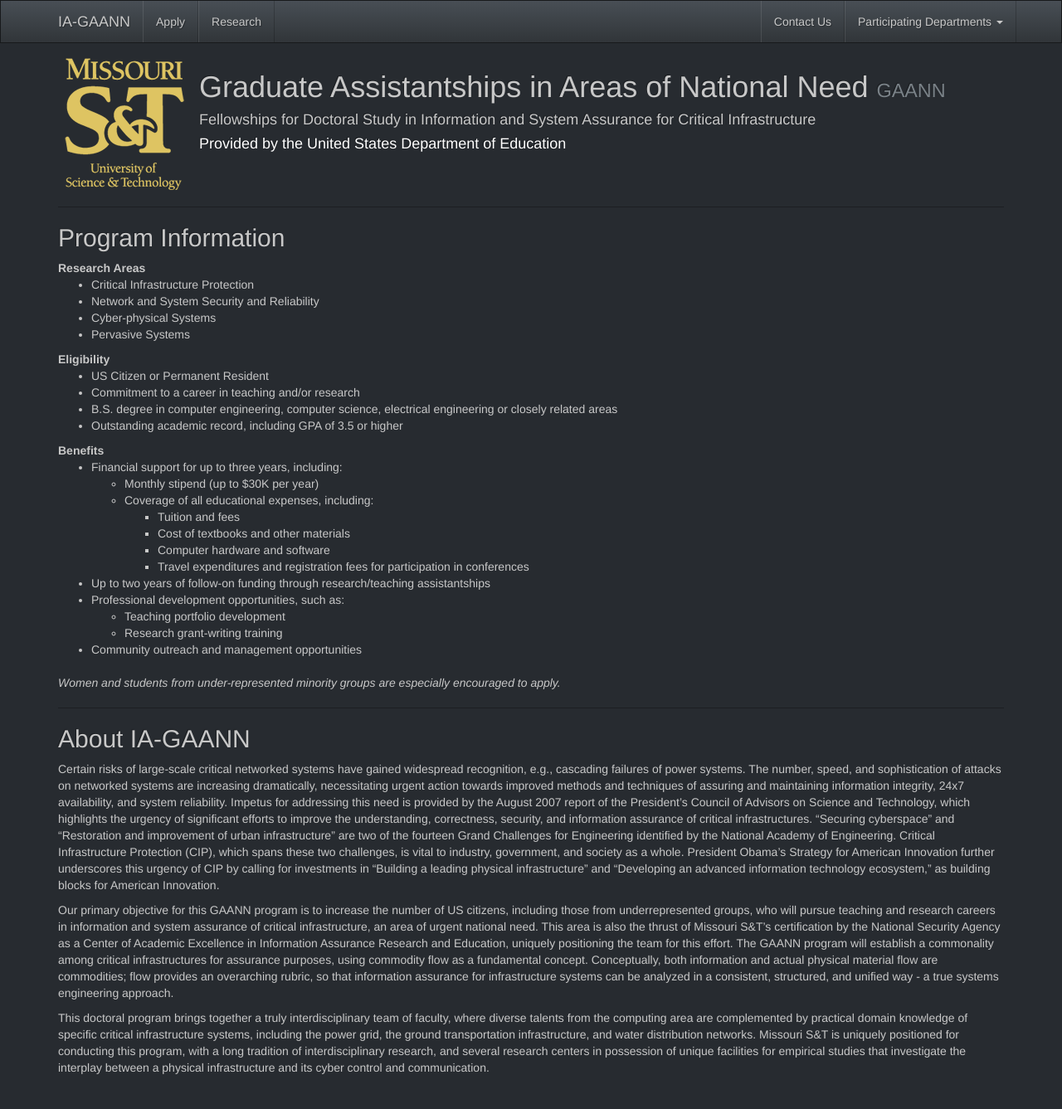
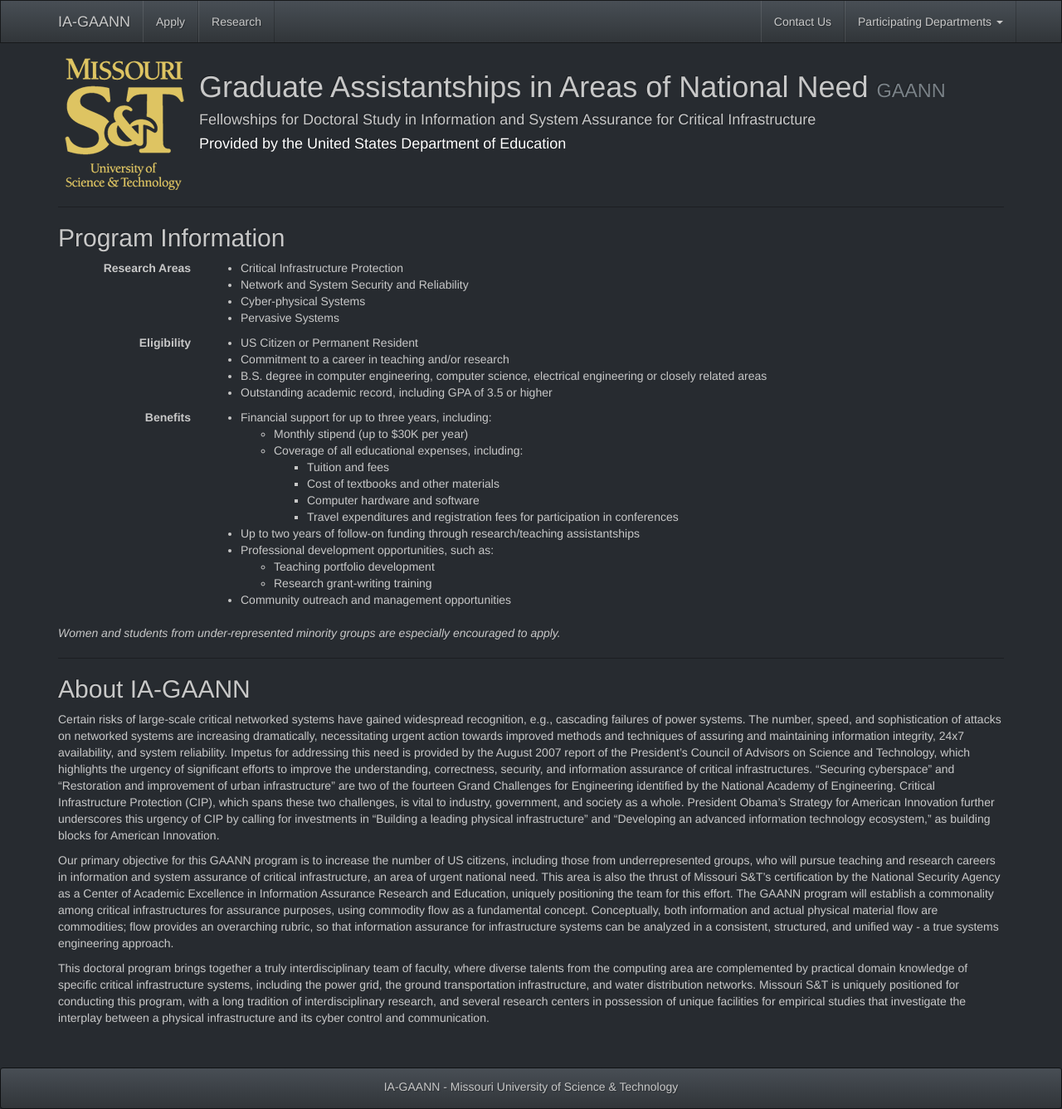
Before and after one commit to michaelwisely/IA-GAANN, a Jekyll site: the page built from index.md, in a window 1280 px wide and 1337 px high. Shown: the whole window at 83% size. Built offline with Jekyll 4.4.1, drawn with Linux system fonts in a browser that asks for light colours; nearby versions of some CDN libraries.

Commit message:
Fix up style for index

```diff
--- a/_includes/nav.html
+++ b/_includes/nav.html
@@ -29,4 +29,4 @@
       </ul>
     </div><!-- /.navbar-collapse -->
   </div><!-- /.container-fluid -->
-</nav>
+</div>
--- a/_layouts/base.html
+++ b/_layouts/base.html
@@ -39,7 +39,9 @@
         </div>
       </div>
     </div>
-    <div id="footer"></div>
+    <div id="footer">
+      {% include footer.html %}
+    </div>
 
     <!-- jQuery (necessary for Bootstrap's JavaScript plugins) -->
     <script src="https://ajax.googleapis.com/ajax/libs/jquery/1.11.0/jquery.min.js"></script>
--- a/index.md
+++ b/index.md
@@ -6,7 +6,7 @@ title: Missouri S&T IA-GAANN
 Program Information
 -------------------
 
-{:refdef: .c1 #id .c2 title="title"}
+{:refdef: .dl-horizontal }
 Research Areas
 : - Critical Infrastructure Protection
   - Network and System Security and Reliability
@@ -37,6 +37,7 @@ Benefits
     - Research grant-writing training
 
   - Community outreach and management opportunities
+{: refdef .dl-horizontal }
 
 *Women and students from under-represented minority groups are
 especially encouraged to apply.*
```
Also changed, not shown: _includes/header.html (indentation only).
